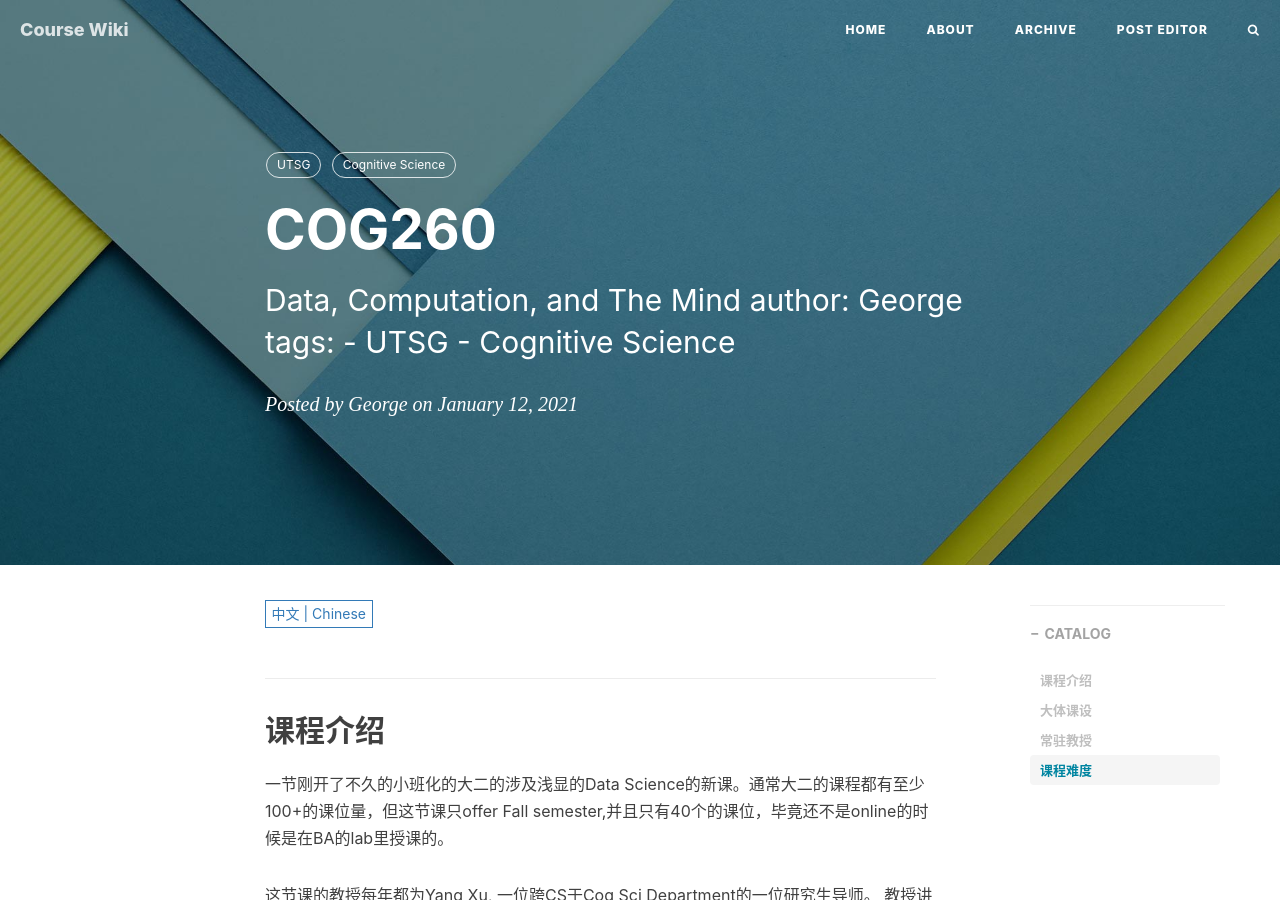
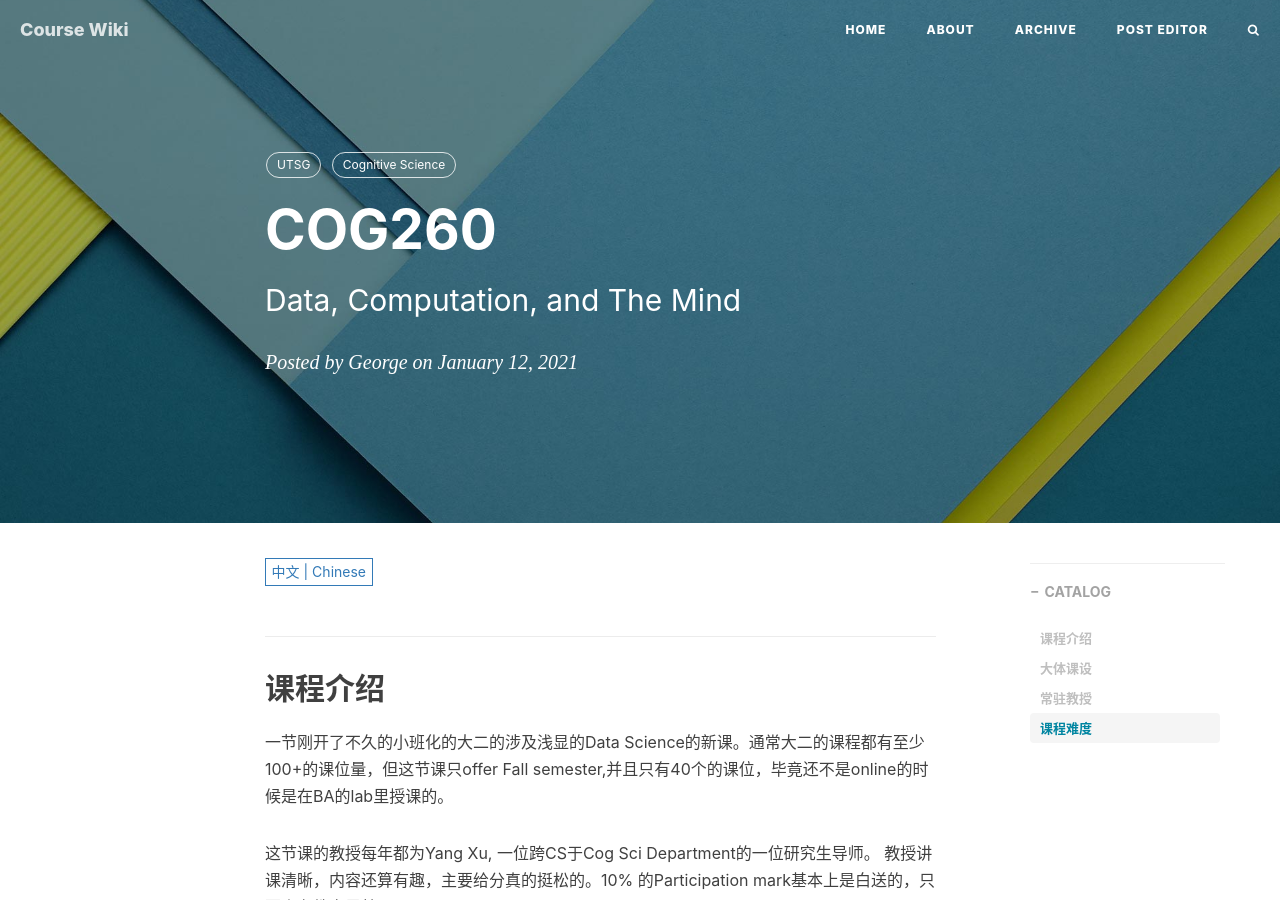
Before and after one commit to UT-Application-Development-Association/course-wiki, a Jekyll site: the page built from _posts/2021-01-12-COG260.md, in a window 1280 px wide and 900 px high. Built offline with Jekyll 4.4.1, drawn with Linux system fonts in a browser that asks for light colours; nearby versions of some CDN libraries; comment, search, counter and statistics services are not loaded.

Commit message:
Update COG260

```diff
--- a/_posts/2021-01-12-COG260.md
+++ b/_posts/2021-01-12-COG260.md
@@ -1,13 +1,10 @@
 ---
 layout: post
 title: "COG260"
-subtitle: "Data, Computation, and The Mind
-
-author: George
-
+subtitle: "Data, Computation, and The Mind"
+author: "George"
 tags:
   - UTSG
-
   - Cognitive Science"
 date: 2021-01-12
 multilingual: True
```
